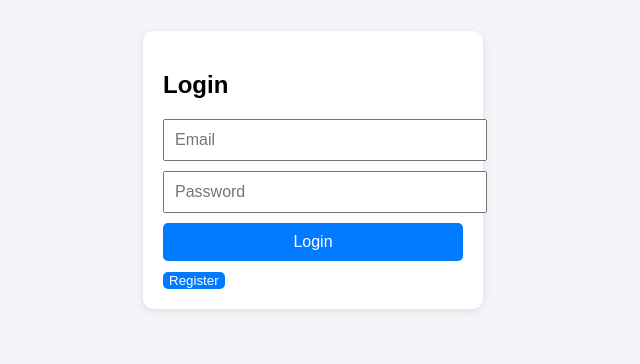
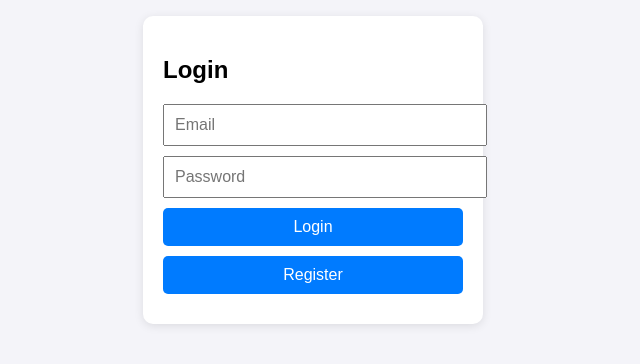
Before and after one commit to Marwan-Elmallah/MoneyManagerFrontend, a plain HTML site: page index.html in a window 1280 px wide. Shown: the part 230-594 px from the top of the page, without its empty margins (327-967 px from the left). Drawn offline with Linux system fonts and the light colour scheme.

Commit message:
Update style.css

```diff
--- a/style.css
+++ b/style.css
@@ -21,7 +21,7 @@ body {
   display: none;
 }
 
-form input, form button {
+form input, form button, button {
   display: block;
   width: 100%;
   margin: 10px 0;
```
